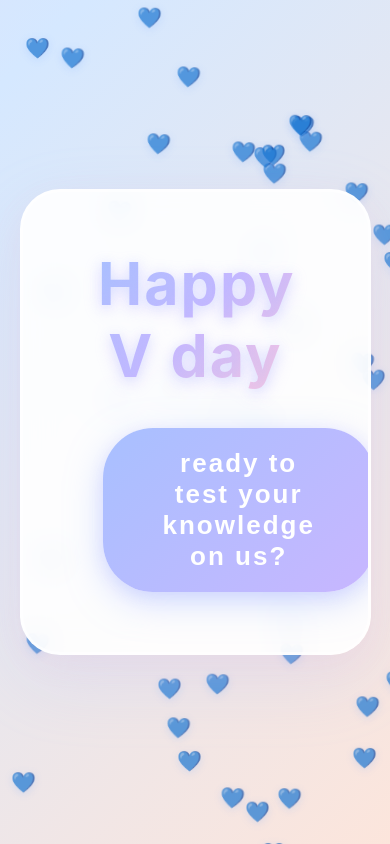
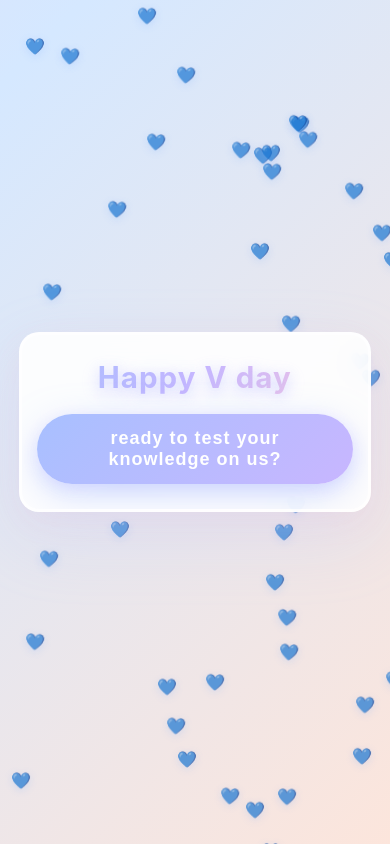
Before and after one commit to anjali-kaimal/quiz-app, a React (Create React App) app: page / in a window 390 px wide. Built offline with nearby package versions, Linux system fonts and the light colour scheme; the HTML template or start-up script is replaced by a standard one.

Commit message:
Update App.css

```diff
--- a/src/App.css
+++ b/src/App.css
@@ -338,3 +338,126 @@
 .error-popup .popup-button:hover {
   box-shadow: 0 8px 25px rgba(255, 255, 255, 0.7);
 }
+
+@media (max-width: 768px) {
+  .App {
+    padding: 10px;
+  }
+
+  .heart {
+    font-size: 16px;
+  }
+
+  .container {
+    padding: 30px 20px;
+    width: 95%;
+    max-width: 100%;
+    border-radius: 25px;
+  }
+
+  .title {
+    font-size: 36px;
+    margin-bottom: 25px;
+    letter-spacing: 1px;
+  }
+
+  .start-button {
+    padding: 16px 40px;
+    font-size: 20px;
+    letter-spacing: 1px;
+    width: 100%;
+    max-width: 100%;
+  }
+
+  .question-number {
+    font-size: 14px;
+    margin-bottom: 20px;
+    letter-spacing: 1px;
+  }
+
+  .question-text {
+    font-size: 24px;
+    margin-bottom: 30px;
+    line-height: 1.4;
+  }
+
+  .options {
+    gap: 12px;
+  }
+
+  .option-button {
+    padding: 18px 20px;
+    font-size: 17px;
+    border-radius: 20px;
+  }
+
+  .option-button:hover {
+    transform: translateX(5px) scale(1.01);
+  }
+
+  .option-button::before {
+    font-size: 18px;
+    right: 15px;
+  }
+
+  .popup {
+    padding: 35px 25px;
+    max-width: 90%;
+    border-radius: 30px;
+  }
+
+  .popup-title {
+    font-size: 28px;
+    margin-bottom: 12px;
+  }
+
+  .popup-emoji {
+    font-size: 50px;
+    margin-bottom: 12px;
+  }
+
+  .popup-message {
+    font-size: 15px;
+    margin-bottom: 18px;
+  }
+
+  .popup-button {
+    padding: 12px 28px;
+    font-size: 15px;
+  }
+}
+
+@media (max-width: 480px) {
+  .container {
+    padding: 25px 15px;
+    border-radius: 20px;
+  }
+
+  .title {
+    font-size: 28px;
+    margin-bottom: 20px;
+  }
+
+  .start-button {
+    padding: 14px 30px;
+    font-size: 18px;
+  }
+
+  .question-text {
+    font-size: 20px;
+    margin-bottom: 25px;
+  }
+
+  .option-button {
+    padding: 16px 18px;
+    font-size: 16px;
+  }
+
+  .popup-title {
+    font-size: 24px;
+  }
+
+  .popup-emoji {
+    font-size: 45px;
+  }
+}
```
